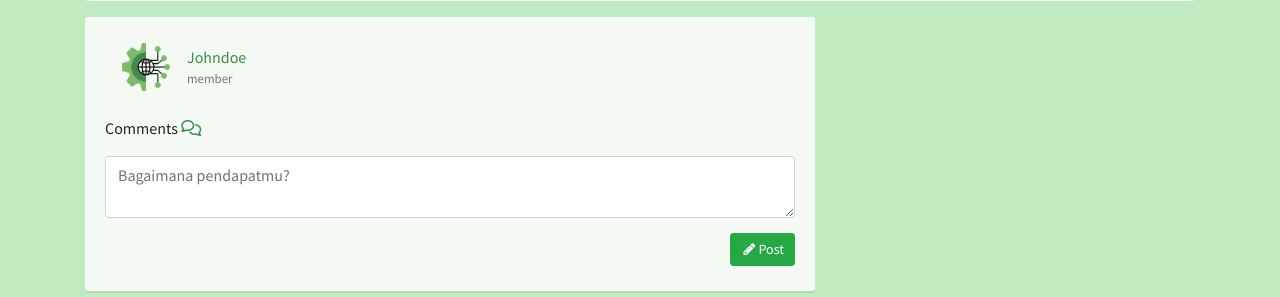
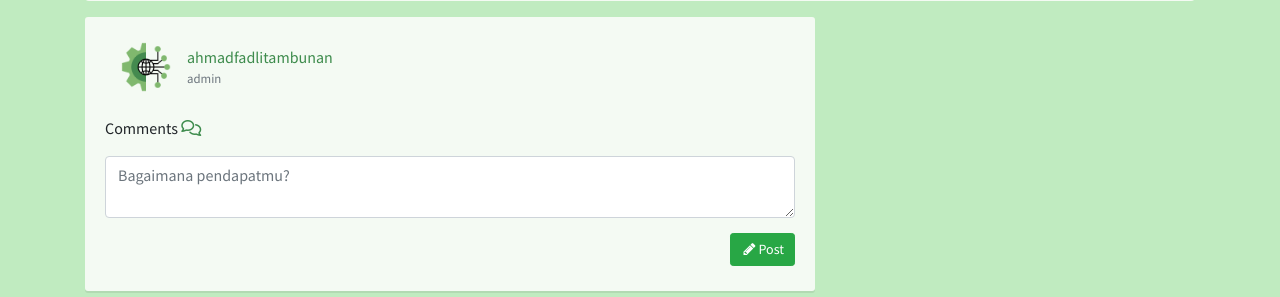
Before and after one commit to ahmadfadlitambunan/TECH-CORNER, a PHP site: page /techcorner/forum/view.php?thread=1 in a window 1280 px wide. Shown: the part 410-707 px from the top of the page. Run offline with PHP 8.4, Linux system fonts and the light colour scheme; a user stored in the database is signed in; data that the repository does not hold is empty; some libraries are stand-ins or nearby versions.

Commit message:
edit sedikit

```diff
--- a/admin/layout/header.php
+++ b/admin/layout/header.php
@@ -76,11 +76,6 @@
                     <a class="nav-link" href="../forum/index.php">
                         <i class="fas fa-fw fa-users"></i>
                         <span>Forum</span></a>
-            </li>
-            <li class="nav-item">
-                <a class="nav-link" href="../carikom">
-                    <i class="fas fa-fw fa-users"></i>
-                    <span>CariKom</span></a>
                     </li>
 
                     <!-- Divider -->
--- a/forum/view.php
+++ b/forum/view.php
@@ -144,8 +144,8 @@ if(isset($_POST["balas"])) {
                                 <img width="50px" src="assets/img/icon.png" alt="">
                             </div>
                             <div class="d-flex flex-column fw-bold">
-                                <a href="#" class="btn-link text-semibold media-heading box-inline">Johndoe</a>
-                                <div class="small text-muted">member</div>
+                                <a href="#" class="btn-link text-semibold media-heading box-inline"><?= $_SESSION["username"]; ?></a>
+                                <div class="small text-muted"><?= $_SESSION["level"]; ?></div>
                             </div>
                         </div>
                         <br>
```
Lines whose indentation alone changed are shown as unchanged.
